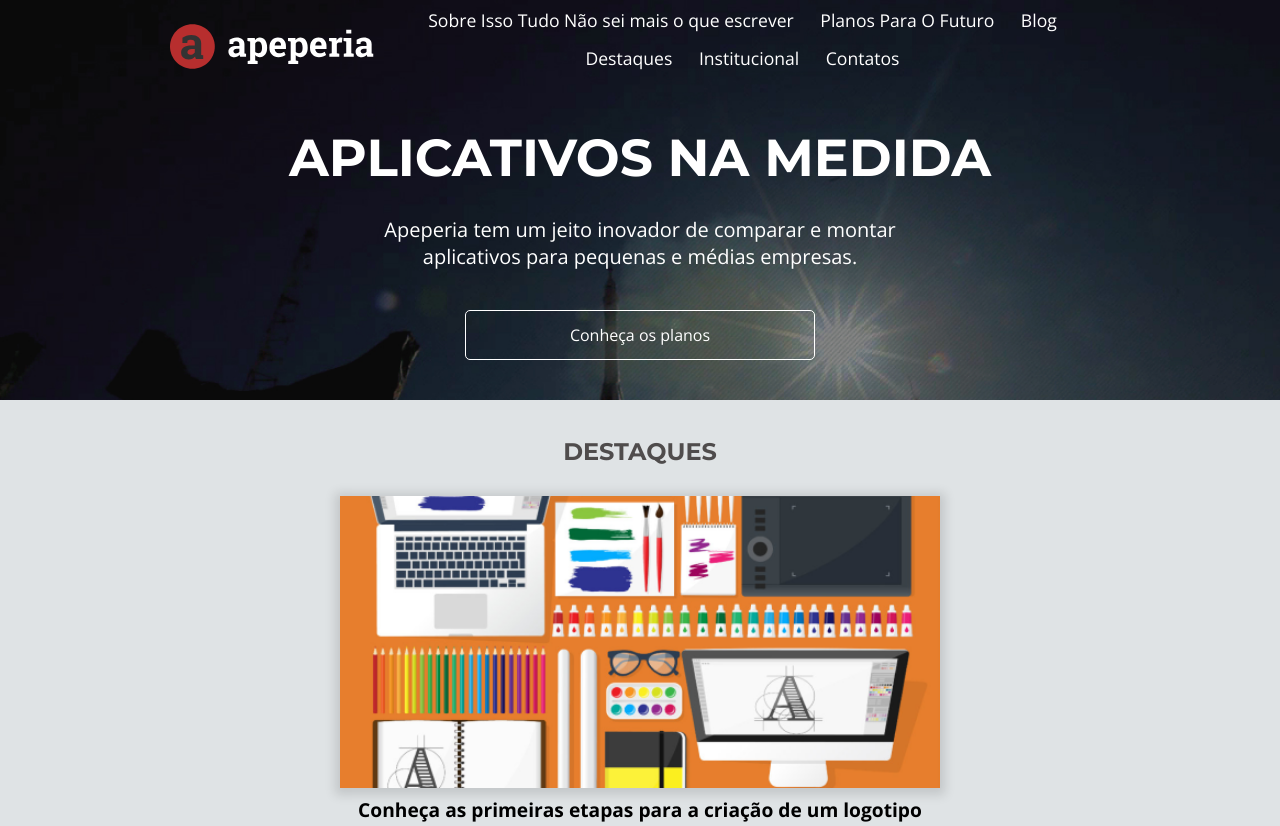
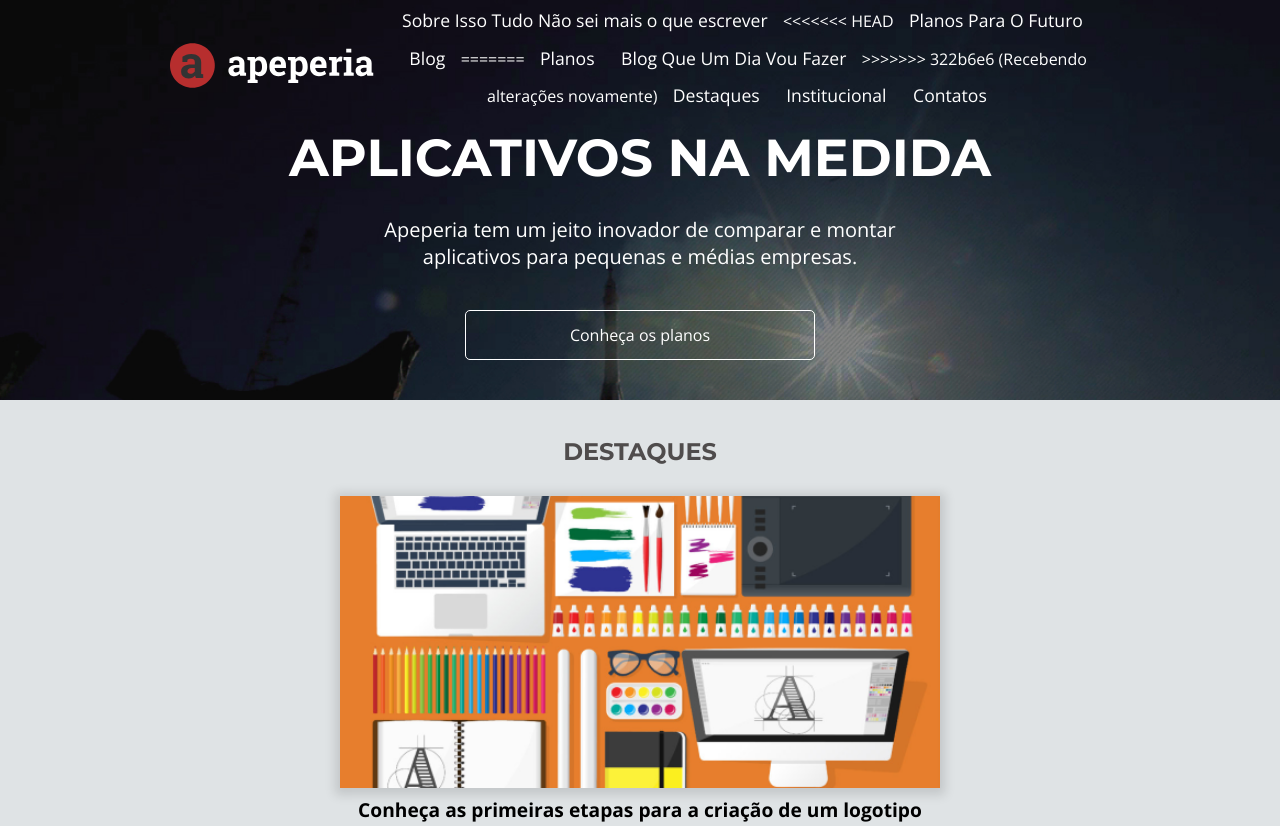
Before and after one commit to jrudson/Aluroni, a plain HTML site: page index.html in a window 1280 px wide. Shown: the top 826 px of the page. Drawn offline with nearby package versions, Linux system fonts and the light colour scheme; a web font is replaced by a local one.

Commit message:
outra vez

```diff
--- a/index.html
+++ b/index.html
@@ -25,8 +25,13 @@
         <nav class="cabecalho__navegacao">
             <ul>
                 <li class="cabecalho__link"><a href="#">Sobre Isso Tudo Não sei mais o que escrever</a></li>
+<<<<<<< HEAD
                 <li class="cabecalho__link"><a href="#">Planos Para O Futuro</a></li>
                 <li class="cabecalho__link"><a href="#">Blog</a></li>
+=======
+                <li class="cabecalho__link"><a href="#">Planos</a></li>
+                <li class="cabecalho__link"><a href="#">Blog Que Um Dia Vou Fazer</a></li>
+>>>>>>> 322b6e6 (Recebendo alterações novamente)
                 <li class="cabecalho__link"><a href="#">Destaques</a></li>
                 <li class="cabecalho__link"><a href="#">Institucional</a></li>
                 <li class="cabecalho__link"><a href="#">Contatos</a></li>
```
